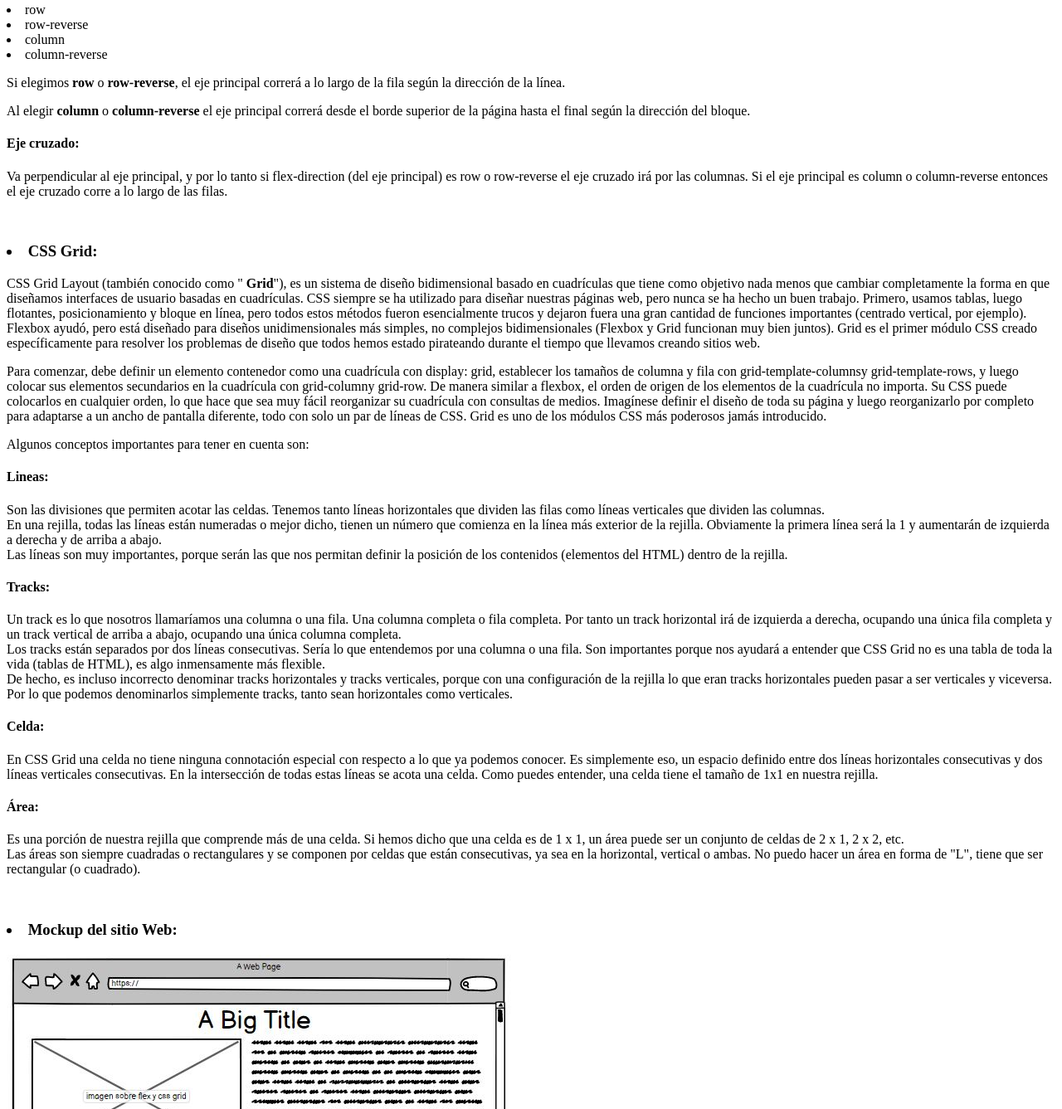
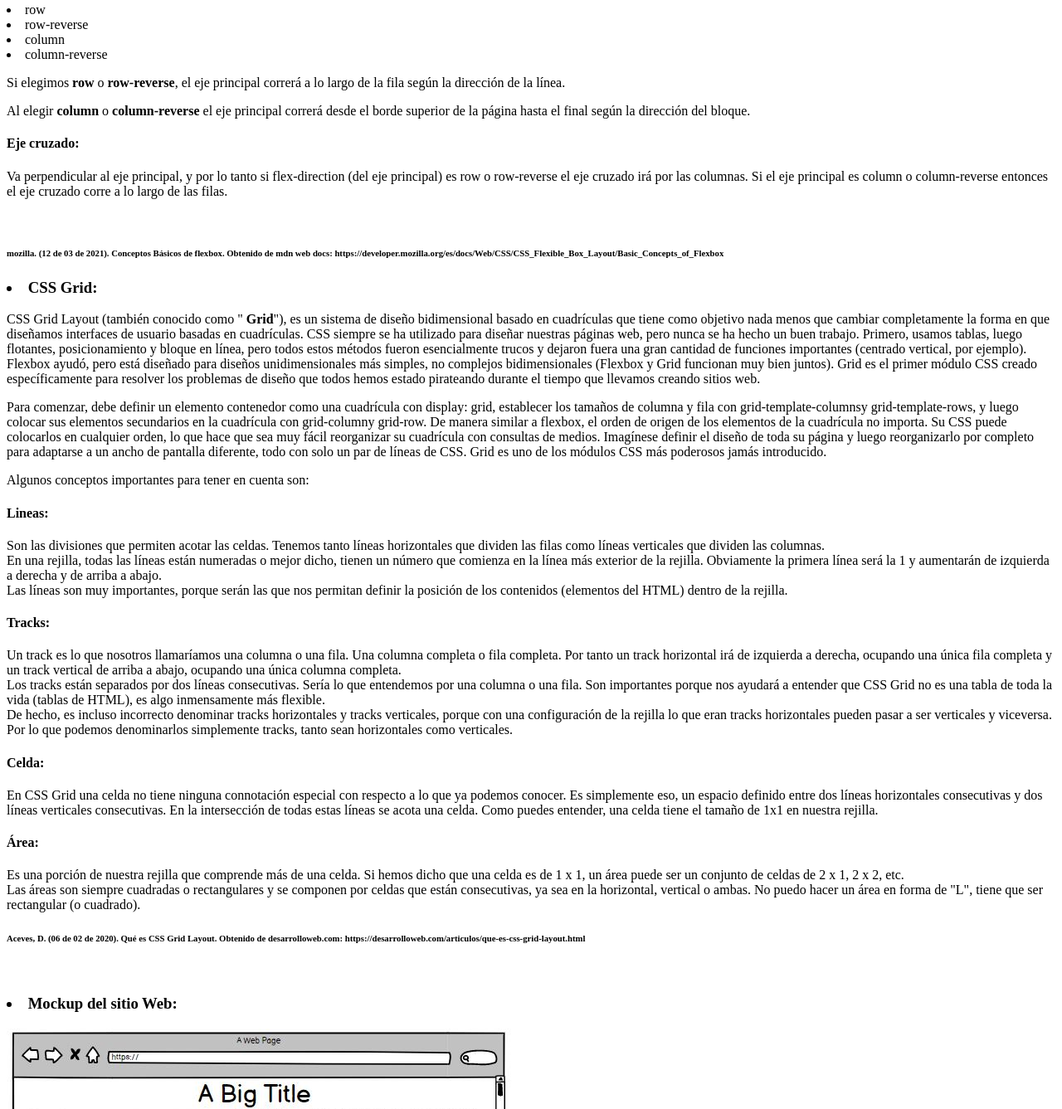
Before and after one commit to Luis-Salamanca/DSW-LUIS_SALAMANCA, a plain HTML site: page FASE 2/design.html in a window 1280 px wide. Shown: the part 926-2263 px from the top of the page at 83% size. Drawn offline with Linux system fonts and the light colour scheme.

Commit message:
fase 2_ luis salamanca
desarrollo fase 2 con referencias en normas apa

```diff
--- a/FASE 2/design.html
+++ b/FASE 2/design.html
@@ -101,6 +101,7 @@
              es row o row-reverse el eje cruzado irá por las columnas.
              Si el eje principal es column o column-reverse entonces el eje cruzado corre a lo largo de las filas.</p>
              <br>
+             <h6>mozilla. (12 de 03 de 2021). Conceptos Básicos de flexbox. Obtenido de mdn web docs: https://developer.mozilla.org/es/docs/Web/CSS/CSS_Flexible_Box_Layout/Basic_Concepts_of_Flexbox</h6>
 
              <h3 id=tema2 ><li>CSS Grid:</li> </h3>
              <p>CSS Grid Layout (también conocido como " <b>Grid</b>"), es un sistema de diseño bidimensional basado en cuadrículas que tiene como objetivo nada menos que cambiar completamente la forma en que diseñamos interfaces de usuario basadas en cuadrículas.
@@ -139,7 +140,9 @@
         <h4>Área: </h4>
         <p>Es una porción de nuestra rejilla que comprende más de una celda. Si hemos dicho que una celda es de 1 x 1, un área puede ser un conjunto de celdas de 2 x 1, 2 x 2, etc.
             <br>Las áreas son siempre cuadradas o rectangulares y se componen por celdas que están consecutivas, ya sea en la horizontal, vertical o ambas. No puedo hacer un área en forma de "L", tiene que ser rectangular (o cuadrado).
-        </p> <br>
+        </p>
+        <h6>Aceves, D. (06 de 02 de 2020). Qué es CSS Grid Layout. Obtenido de desarrolloweb.com: https://desarrolloweb.com/articulos/que-es-css-grid-layout.html</h6>   <br>
+
         <h3 id= paginaweb > <li>Mockup del sitio Web: </li> </h3>
      <img src="recursos/MI PAGINA  WEB.JPG" alt="Mockup">
      <p id= direccionurl><b>URL Mockup:</b> <a target="_blank" href="https://balsamiq.cloud/s44hs6o/ppaa0tn/r2278?f=N4IgUiBcCMA0IDkpxAYWfAMhkAhHAsjgFo4DSUA2gLoC%2BQA%3D">https://balsamiq.cloud/s44hs6o/ppaa0tn/r2278?f=N4IgUiBcCMA0IDkpxAYWfAMhkAhHAsjgFo4DSUA2gLoC%2BQA%3D</a> </p>
```
